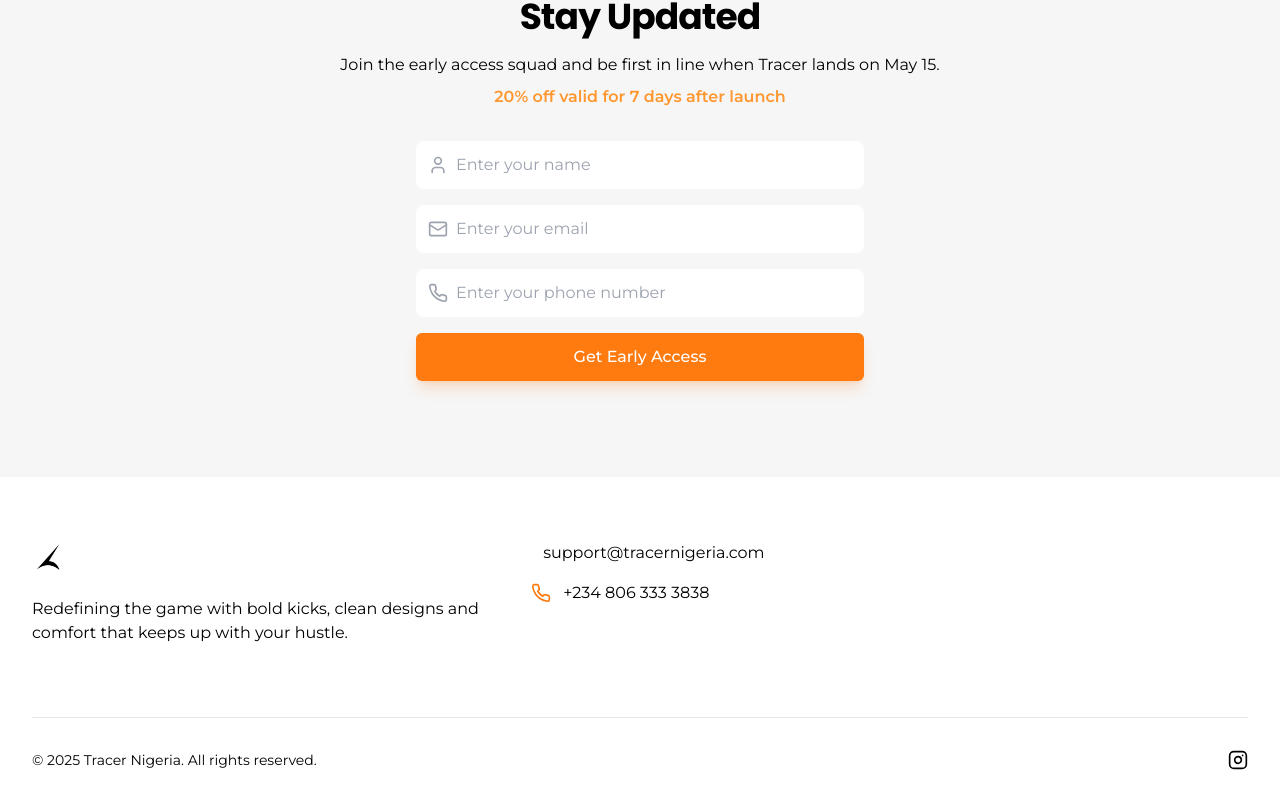
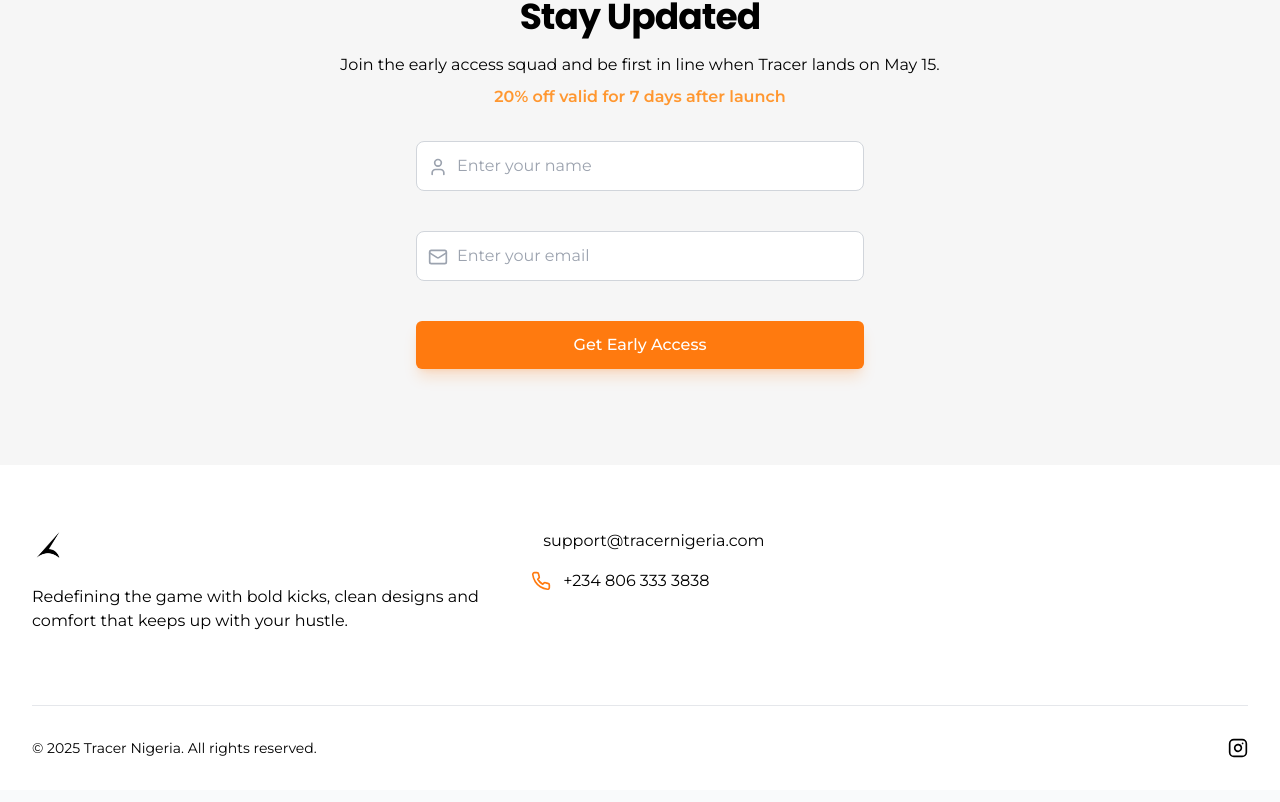
Before and after one commit to khalifaMMM12/Tracer, a React (Vite) app in the folder Tracer/: page / in a window 1280 px wide. Shown: the part 1503-2305 px from the top of the page. Built offline with nearby package versions, Linux system fonts and the light colour scheme.

Commit message:
updated the input fields focus

```diff
--- a/Tracer/src/components/Subscription.tsx
+++ b/Tracer/src/components/Subscription.tsx
@@ -1,35 +1,93 @@
-import React, { useState } from 'react';
+import React, { useState, ChangeEvent, useCallback } from 'react';
 import { motion } from 'framer-motion';
-import { CheckCircle2, Mail, User, Phone} from 'lucide-react';
+import { CheckCircle2, Mail, User } from 'lucide-react';
+
+// InputField component lifted out of the parent component
+const InputField: React.FC<{
+  name: string;
+  value: string;
+  onChange: (e: ChangeEvent<HTMLInputElement>) => void;
+  icon: React.ElementType;
+  placeholder: string;
+  type?: string;
+  error?: string;
+}> = React.memo(({ name, value, onChange, icon: Icon, placeholder, type = 'text', error }) => (
+  <div className="relative">
+    <div className="absolute pt-4 left-0 pl-3 flex items-center pointer-events-none">
+      <Icon
+        className={`${
+          error ? 'text-red-500' : 'text-gray-400'
+        } transition-colors`}
+        size={20}
+      />
+    </div>
+    <input
+      type={type}
+      name={name}
+      value={value}
+      onChange={onChange}
+      placeholder={placeholder}
+      className={`w-full pl-10 pr-3 py-3 rounded-lg border text-gray-800 transition-all duration-200 focus:outline-none focus:ring-2 ${
+        error
+          ? 'border-red-500 focus:ring-red-500'
+          : 'border-gray-300 focus:ring-accent-500'
+      }`}
+    />
+    <div className="mt-1 h-5">
+      {error && (
+        <motion.p
+          initial={{ opacity: 0, y: -8 }}
+          animate={{ opacity: 1, y: 0 }}
+          className="text-red-400 text-sm"
+        >
+          {error}
+        </motion.p>
+      )}
+    </div>
+  </div>
+));
 
 export const Subscription: React.FC = () => {
   const [formData, setFormData] = useState({
     name: '',
     email: '',
-    phone: ''
+    // phone: ''
   });
-  const [isSubmitted, setIsSubmitted] = useState(false);
   const [errors, setErrors] = useState({
     name: '',
     email: '',
-    phone: ''
+    // phone: ''
   });
+  const [isSubmitted, setIsSubmitted] = useState(false);
+
+  const handleChange = useCallback((e: ChangeEvent<HTMLInputElement>) => {
+    const { name, value } = e.target;
+    setFormData((prev) => ({
+      ...prev,
+      [name]: value
+    }));
+
+    if (errors[name as keyof typeof errors]) {
+      setErrors((prev) => ({
+        ...prev,
+        [name]: ''
+      }));
+    }
+  }, [errors]);
 
   const validateForm = () => {
     let isValid = true;
     const newErrors = {
       name: '',
       email: '',
-      phone: ''
+      // phone: ''
     };
 
-    // Name validation
     if (!formData.name.trim()) {
       newErrors.name = 'Name is required';
       isValid = false;
     }
 
-    // Email validation
     const emailRegex = /^[^\s@]+@[^\s@]+\.[^\s@]+$/;
     if (!formData.email.trim()) {
       newErrors.email = 'Email is required';
@@ -39,15 +97,14 @@ export const Subscription: React.FC = () => {
       isValid = false;
     }
 
-    // Phone validation
-    const phoneRegex = /^\+?[\d\s-]{10,}$/;
-    if (!formData.phone.trim()) {
-      newErrors.phone = 'Phone number is required';
-      isValid = false;
-    } else if (!phoneRegex.test(formData.phone)) {
-      newErrors.phone = 'Please enter a valid phone number';
-      isValid = false;
-    }
+    // const phoneRegex = /^\+?[\d\s-]{10,}$/;
+    // if (!formData.phone.trim()) {
+    //   newErrors.phone = 'Phone number is required';
+    //   isValid = false;
+    // } else if (!phoneRegex.test(formData.phone)) {
+    //   newErrors.phone = 'Please enter a valid phone number';
+    //   isValid = false;
+    // }
 
     setErrors(newErrors);
     return isValid;
@@ -55,60 +112,17 @@ export const Subscription: React.FC = () => {
 
   const handleSubmit = (e: React.FormEvent) => {
     e.preventDefault();
-
     if (validateForm()) {
       setIsSubmitted(true);
       setTimeout(() => {
+        setFormData({ name: '', email: '' });
+      }, 100);
+
+      setTimeout(() => {
         setIsSubmitted(false);
-        setFormData({ name: '', email: '', phone: '' });
       }, 3000);
     }
   };
-
-  const handleChange = (e: React.ChangeEvent<HTMLInputElement>) => {
-    const { name, value } = e.target;
-    setFormData(prev => ({ ...prev, [name]: value }));
-    setErrors(prev => ({ ...prev, [name]: '' }));
-  };
-
-  const InputField = ({
-    name,
-    icon: Icon,
-    placeholder,
-    type = 'text'
-  }: {
-    name: string;
-    icon: React.ElementType;
-    placeholder: string;
-    type?: string;
-  }) => (
-    <div className="relative">
-      <div className="absolute inset-y-0 left-0 pl-3 flex items-center pointer-events-none">
-        <Icon className="text-gray-400" size={20} />
-      </div>
-      <input
-        type={type}
-        name={name}
-        value={formData[name as keyof typeof formData]}
-        onChange={handleChange}
-        placeholder={placeholder}
-        className={`w-full pl-10 pr-3 py-3 rounded-lg focus:outline-none focus:ring-2 ${
-          errors[name as keyof typeof errors]
-            ? 'focus:ring-red-500 border-red-500'
-            : 'focus:ring-accent-500'
-        } text-gray-800`}
-      />
-      {errors[name as keyof typeof errors] && (
-        <motion.p
-          initial={{ opacity: 0, y: -10 }}
-          animate={{ opacity: 1, y: 0 }}
-          className="text-red-400 text-sm mt-1 text-left"
-        >
-          {errors[name as keyof typeof errors]}
-        </motion.p>
-      )}
-    </div>
-  );
 
   return (
     <section id="subscription" className="section bg-[#f6f6f6] text-black">
@@ -128,7 +142,7 @@ export const Subscription: React.FC = () => {
             </span>
           </p>
 
-          {isSubmitted ? (
+          {isSubmitted && (
             <motion.div
               initial={{ opacity: 0, scale: 0.8 }}
               animate={{ opacity: 1, scale: 1 }}
@@ -137,26 +151,36 @@ export const Subscription: React.FC = () => {
               <CheckCircle2 className="text-accent-400 mr-3" size={24} />
               <span>Thank you! You're now subscribed to our newsletter.</span>
             </motion.div>
-          ) : (
+          )}
+
           <form onSubmit={handleSubmit} className="max-w-md mx-auto">
             <div className="flex flex-col gap-4">
               <InputField
                 name="name"
+                value={formData.name}
+                onChange={handleChange}
                 icon={User}
                 placeholder="Enter your name"
+                error={errors.name}
               />
               <InputField
                 name="email"
+                value={formData.email}
+                onChange={handleChange}
                 icon={Mail}
                 placeholder="Enter your email"
                 type="email"
+                error={errors.email}
               />
-                <InputField
+              {/* <InputField
                 name="phone"
+                value={formData.phone}
+                onChange={handleChange}
                 icon={Phone}
                 placeholder="Enter your phone number"
                 type="tel"
-                />
+                error={errors.phone}
+              /> */}
               <motion.button
                 type="submit"
                 whileHover={{ scale: 1.05 }}
@@ -167,7 +191,6 @@ export const Subscription: React.FC = () => {
               </motion.button>
             </div>
           </form>
-          )}
         </motion.div>
       </div>
     </section>
```
Lines whose indentation alone changed are shown as unchanged.
